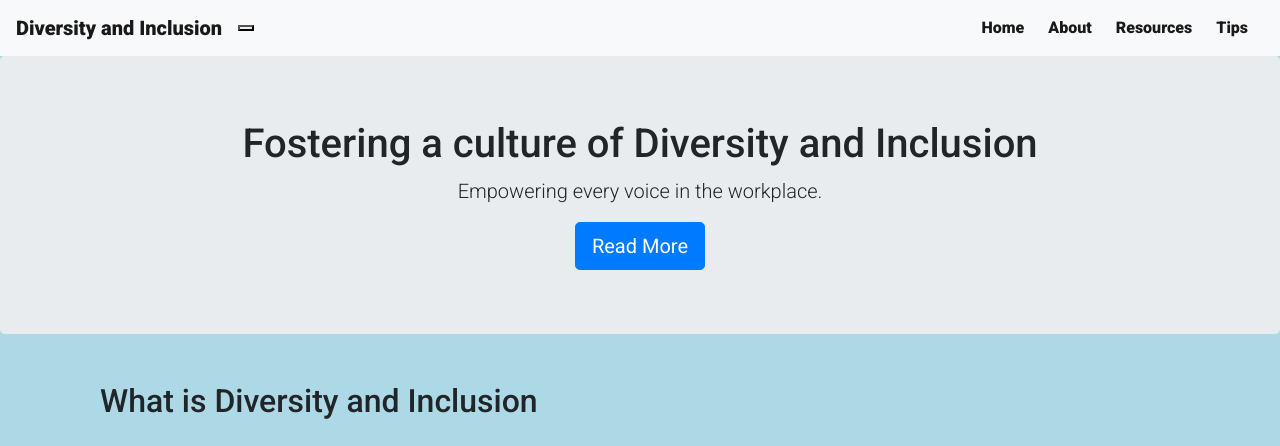
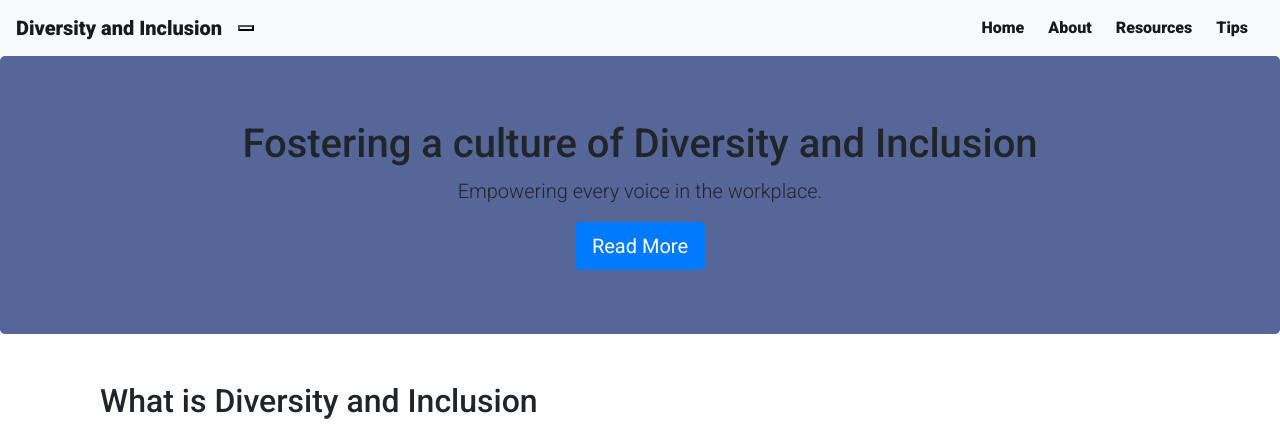
Before and after one commit to ZazaMasilo/Diversity-and-Inclusion-in-the-Workplace, a plain HTML site: page index.html in a window 1280 px wide. Shown: the top 446 px of the page. Drawn offline with nearby package versions, Linux system fonts and the light colour scheme.

Commit message:
Add: style to the jumbotron

```diff
--- a/css/style.css
+++ b/css/style.css
@@ -1,6 +1,10 @@
 body {
     font-family: 'Roboto' , sans-serif;
     font-weight: 900;
-   background-color: lightblue;
+   background-color: #fff;
 
 }
+
+.jumbotron {
+    background-color: #569;
+}
```
